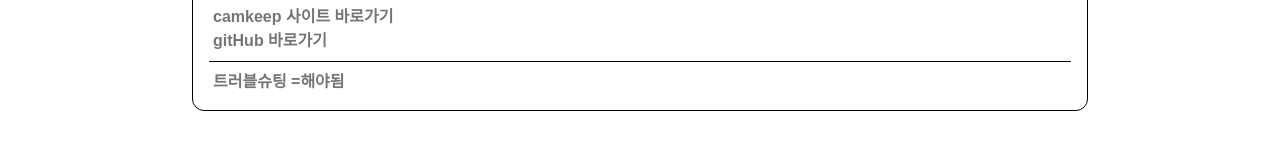
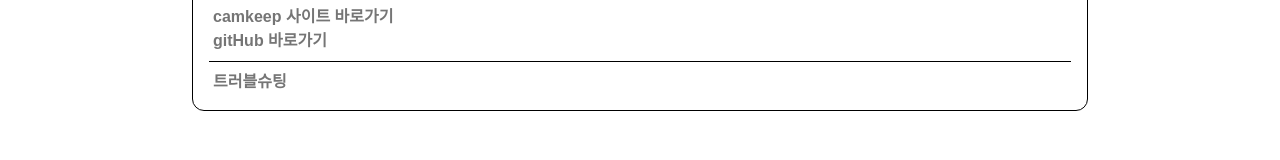
Before and after one commit to hansolChoi29/portfolio_ACE, a Next.js app: page /camkeep in a window 1280 px wide. Shown: the part 513-673 px from the top of the page. Built offline with nearby package versions, Linux system fonts and the light colour scheme.

Commit message:
chore: link update

```diff
--- a/src/app/(app)/camkeep/components/CamLink.tsx
+++ b/src/app/(app)/camkeep/components/CamLink.tsx
@@ -33,12 +33,12 @@ export default function CamLink() {
         </Link>
       </div>
       <Link
-        href="https://winwin0219.tistory.com/entry/React-%EC%8B%AC%ED%99%94-Intro-%EC%8B%A4%EB%AC%B4%EC%99%80-%EA%B0%80%EA%B9%8C%EC%9A%B4-%EC%88%98%EC%A4%80%EC%9D%98-%ED%94%84%EB%A1%9C%EC%A0%9D%ED%8A%B8-Trouble-Shooting"
+        href="https://winwin0219.tistory.com/entry/CAMKEEP%ED%8A%B8%EB%9F%AC%EB%B8%94%EC%8A%88-%EB%A1%9C%EA%B7%B8%EC%9D%B8%C2%B7%EB%A1%9C%EA%B7%B8%EC%95%84%EC%9B%83-%ED%86%A0%ED%81%B0-%EC%BF%A0%ED%82%A4-%EC%B2%98%EB%A6%AC-with-RSC"
         className="font-bold text-[#757575] ml-1 hover:text-[#ff5d5d]"
         target="_blank"
         rel="noopener noreferrer"
       >
-        <p>트러블슈팅 =해야됨</p>
+        <p>트러블슈팅 </p>
       </Link>
     </motion.div>
   );
```
